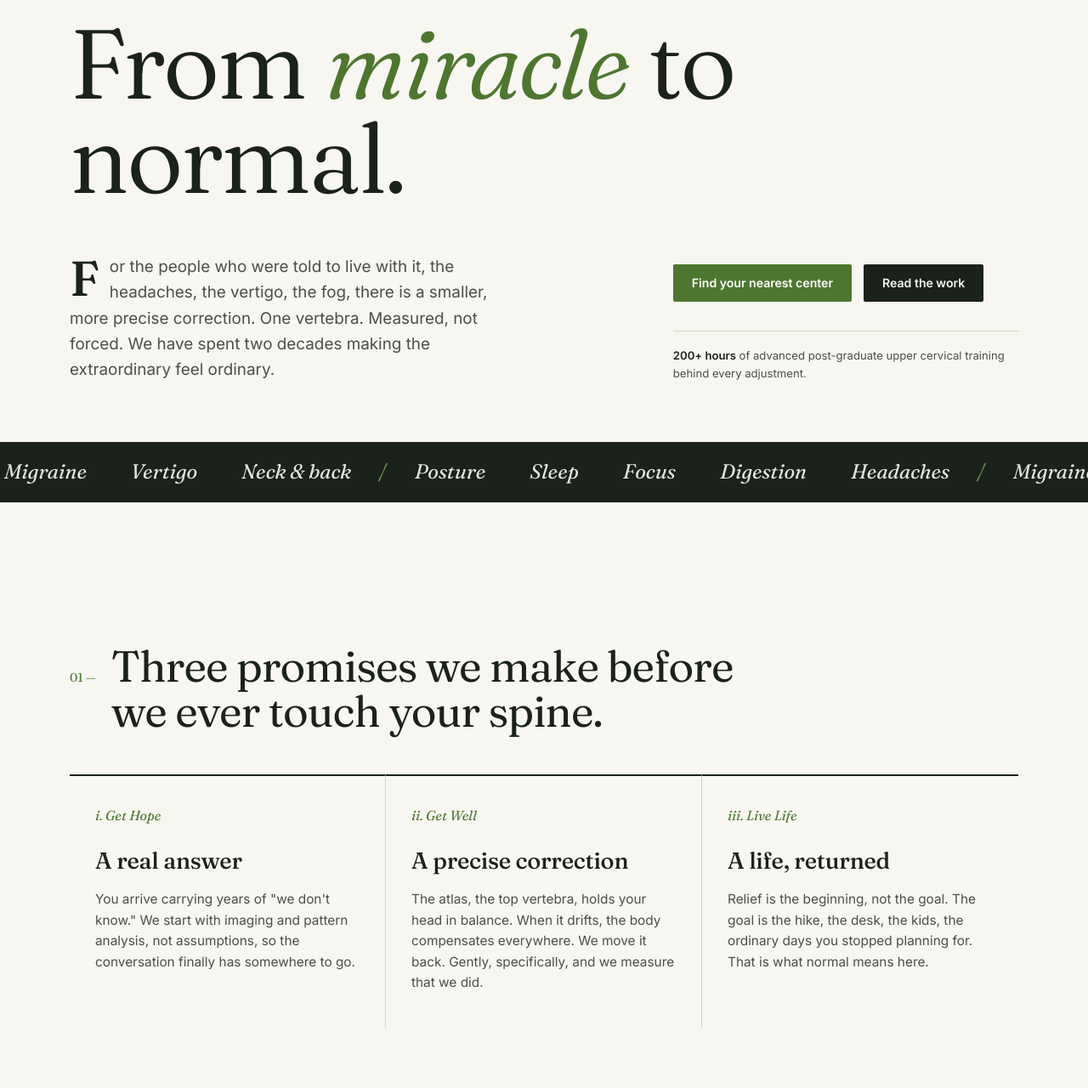
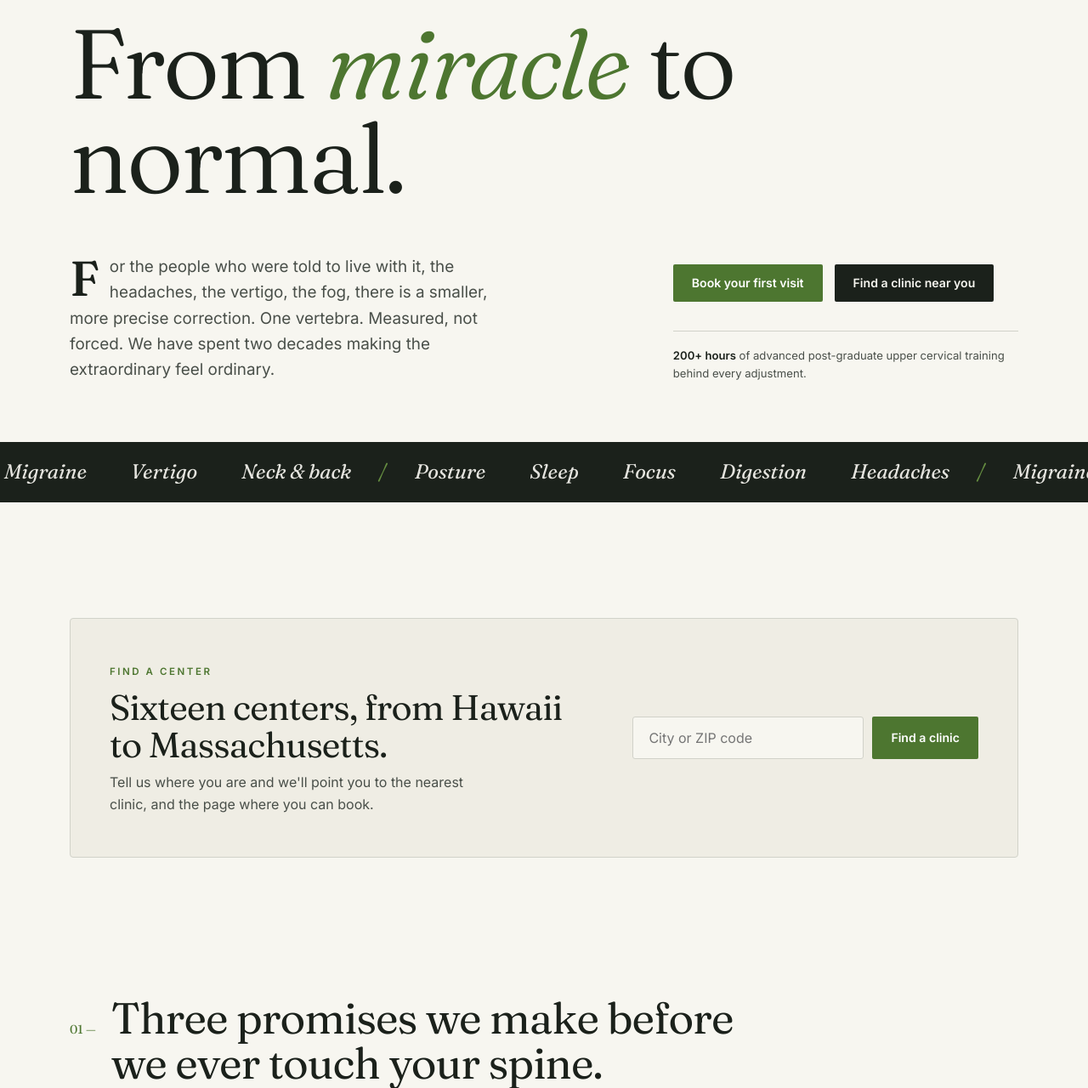
Before and after one commit to laceofbase1/the-specific-concepts, a plain HTML site: page concept-1-field-notes.html in a window 1280 px wide. Shown: the part 240-1520 px from the top of the page at 85% size. Drawn offline with Linux system fonts and the light colour scheme.

Commit message:
Add clinic finder + booking CTA to concepts 1 and 2 for consistency

```diff
--- a/concept-1-field-notes.html
+++ b/concept-1-field-notes.html
@@ -120,8 +120,17 @@
   footer a:hover{color:var(--ink)}
   .fcol h4{font-size:.72rem;letter-spacing:.16em;text-transform:uppercase;color:var(--ink);margin-bottom:12px}
 
+  /* clinic finder */
+  .finder-sec{padding:66px 0}
+  .finder{background:var(--paper-2);border:1px solid var(--line);border-radius:4px;padding:48px 46px;display:grid;grid-template-columns:1fr auto;gap:38px;align-items:center}
+  .finder h2{font-family:"Fraunces";font-weight:380;font-size:clamp(1.8rem,3.4vw,2.6rem);letter-spacing:-.02em;line-height:1.05;margin-top:10px}
+  .finder p{color:var(--ink-soft);margin-top:10px;max-width:42ch}
+  .finder-form{display:flex;gap:10px;flex-wrap:wrap}
+  .finder-form input{font-family:"Inter";font-size:1rem;padding:14px 18px;border:1px solid var(--line);border-radius:3px;background:var(--paper);color:var(--ink);min-width:228px;outline:none;transition:border-color .2s}
+  .finder-form input:focus{border-color:var(--green-deep)}
+
   @media(max-width:880px){
-    .hero-grid,.feature-grid,.pillars,.docs{grid-template-columns:1fr}
+    .hero-grid,.feature-grid,.pillars,.docs,.finder{grid-template-columns:1fr}
     .pillar{border-right:0;border-top:1px solid var(--line)}
     .doc:first-child{border-right:0;border-bottom:1px solid var(--ink)}
     .nav-links{display:none}
@@ -155,8 +164,8 @@
       <p class="hero-lede"><span class="drop">F</span>or the people who were told to live with it, the headaches, the vertigo, the fog, there is a smaller, more precise correction. One vertebra. Measured, not forced. We have spent two decades making the extraordinary feel ordinary.</p>
       <div>
         <div class="hero-actions">
-          <a href="#find" class="btn btn-green">Find your nearest center</a>
-          <a href="#story" class="btn btn-solid">Read the work</a>
+          <a href="#book" class="btn btn-green">Book your first visit</a>
+          <a href="#find" class="btn btn-solid">Find a clinic near you</a>
         </div>
         <p class="hero-meta" style="margin-top:34px"><b>200+ hours</b> of advanced post-graduate upper cervical training behind every adjustment.</p>
       </div>
@@ -168,6 +177,22 @@
     </div>
   </div>
 </header>
+
+<section class="finder-sec" id="find">
+  <div class="wrap">
+    <div class="finder">
+      <div>
+        <span class="eyebrow">Find a Center</span>
+        <h2>Sixteen centers, from Hawaii to Massachusetts.</h2>
+        <p>Tell us where you are and we'll point you to the nearest clinic, and the page where you can book.</p>
+      </div>
+      <form class="finder-form" onsubmit="return false">
+        <input type="text" placeholder="City or ZIP code" aria-label="City or ZIP code">
+        <button class="btn btn-green" type="submit">Find a clinic</button>
+      </form>
+    </div>
+  </div>
+</section>
 
 <section id="story">
   <div class="wrap">
@@ -245,13 +270,13 @@
   </div>
 </section>
 
-<section class="cta" id="join">
+<section class="cta" id="book">
   <div class="wrap">
     <h2>Some are meant to receive<br>this work. <em>Some are meant<br>to carry it.</em></h2>
     <p>Patients, find the center nearest you. Doctors, learn the technique that turns the impossible case into a Tuesday afternoon.</p>
     <div class="cta-actions">
-      <a href="#find" class="btn btn-paper">Find a Center</a>
-      <a href="#train" class="btn btn-ghost">Train With Us</a>
+      <a href="#" class="btn btn-paper">Book your first visit</a>
+      <a href="#find" class="btn btn-ghost">Find a clinic</a>
     </div>
   </div>
 </section>
```
Also changed, not shown: concept-2-the-standard.html (+34 -8 lines).
